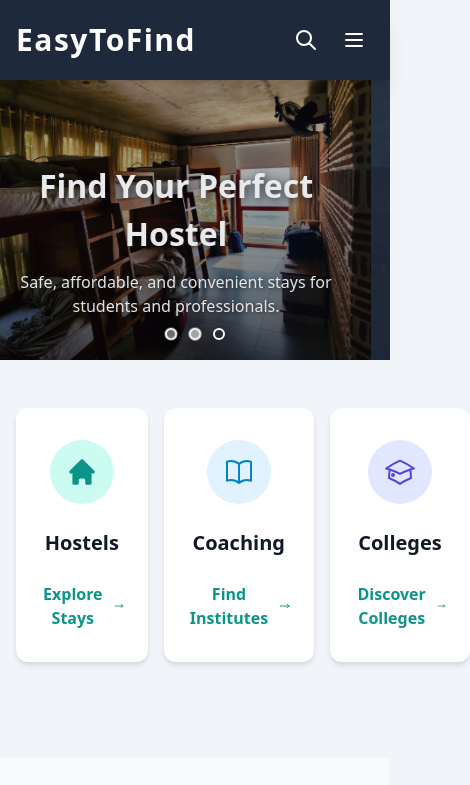
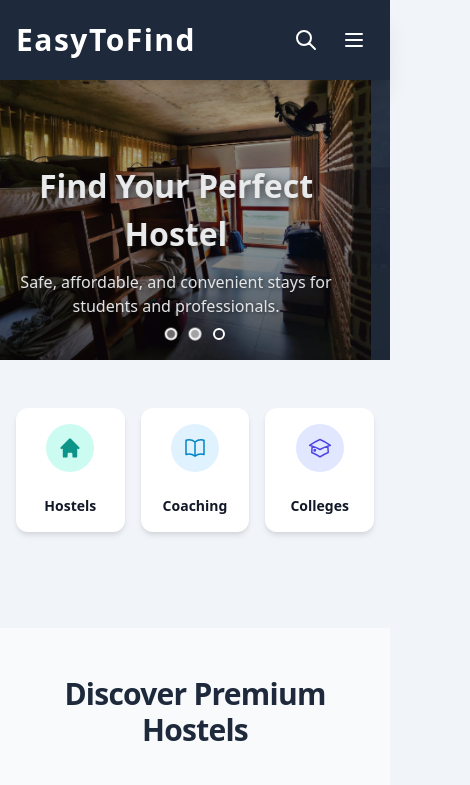
Before and after one commit to Sahilssr1/find, a plain HTML site: page index.html in a window 390 px wide. Shown: the top 785 px of the page, 470 px wide, since content can reach past the window. Drawn offline with nearby package versions, Linux system fonts and the light colour scheme; no server answers; some icons are missing.

Commit message:
Update index.html

```diff
--- a/index.html
+++ b/index.html
@@ -193,40 +193,28 @@
     <!-- Main Content: Category Cards -->
 <main class="py-12 sm:py-16 lg:py-20">
     <div class="max-w-7xl mx-auto px-4 sm:px-6 lg:px-8">
-            <!-- This container handles the horizontal scroll on mobile and grid on desktop -->
+
         <div class="category-container">
 
-                <a href="hostels.html" class="block category-card py-8 px-6">
-                    <div class="card-icon bg-teal-100 text-teal-600">
-                        <svg class="w-8 h-8" xmlns="http://www.w3.org/2000/svg" viewBox="0 0 20 20" fill="currentColor"><path d="M10.707 2.293a1 1 0 00-1.414 0l-7 7a1 1 0 001.414 1.414L4 10.414V17a1 1 0 001 1h2a1 1 0 001-1v-2a1 1 0 011-1h2a1 1 0 011 1v2a1 1 0 001 1h2a1 1 0 001-1v-6.586l.293.293a1 1 0 001.414-1.414l-7-7z" /></svg>
+            <a href="hostels.html" class="block category-card p-4 sm:p-6 lg:py-8">
+                <div class="card-icon bg-teal-100 text-teal-600 w-12 h-12 sm:w-16 sm:h-16">
+                    <svg class="w-6 h-6 sm:w-8 sm:h-8" xmlns="http://www.w3.org/2000/svg" viewBox="0 0 20 20" fill="currentColor"><path d="M10.707 2.293a1 1 0 00-1.414 0l-7 7a1 1 0 001.414 1.414L4 10.414V17a1 1 0 001 1h2a1 1 0 001-1v-2a1 1 0 011-1h2a1 1 0 011 1v2a1 1 0 001 1h2a1 1 0 001-1v-6.586l.293.293a1 1 0 001.414-1.414l-7-7z" /></svg>
                 </div>
-                    <h3 class="card-title">Hostels</h3>
-                    <span class="card-link">
-                        Explore Stays
-                        <svg class="w-4 h-4 ml-2" fill="none" stroke="currentColor" viewBox="0 0 24 24"><path stroke-linecap="round" stroke-linejoin="round" stroke-width="2" d="M17 8l4 4m0 0l-4 4m4-4H3"></path></svg>
-                    </span>
+                <h3 class="card-title text-sm sm:text-xl">Hostels</h3>
             </a>
 
-                <a href="coaching.html" class="block category-card py-8 px-6">
-                    <div class="card-icon bg-sky-100 text-sky-600">
-                        <svg class="w-8 h-8" xmlns="http://www.w3.org/2000/svg" fill="none" viewBox="0 0 24 24" stroke-width="1.5" stroke="currentColor"><path stroke-linecap="round" stroke-linejoin="round" d="M12 6.042A8.967 8.967 0 006 3.75c-1.052 0-2.062.18-3 .512v14.25A8.987 8.987 0 016 18c2.305 0 4.408.867 6 2.292m0-14.25a8.966 8.966 0 016-2.292c1.052 0 2.062.18 3 .512v14.25A8.987 8.987 0 0018 18a8.967 8.967 0 00-6 2.292m0-14.25v14.25" /></svg>
+            <a href="coaching.html" class="block category-card p-4 sm:p-6 lg:py-8">
+                <div class="card-icon bg-sky-100 text-sky-600 w-12 h-12 sm:w-16 sm:h-16">
+                    <svg class="w-6 h-6 sm:w-8 sm:h-8" xmlns="http://www.w3.org/2000/svg" fill="none" viewBox="0 0 24 24" stroke-width="1.5" stroke="currentColor"><path stroke-linecap="round" stroke-linejoin="round" d="M12 6.042A8.967 8.967 0 006 3.75c-1.052 0-2.062.18-3 .512v14.25A8.987 8.987 0 016 18c2.305 0 4.408.867 6 2.292m0-14.25a8.966 8.966 0 016-2.292c1.052 0 2.062.18 3 .512v14.25A8.987 8.987 0 0018 18a8.967 8.967 0 00-6 2.292m0-14.25v14.25" /></svg>
                 </div>
-                    <h3 class="card-title">Coaching</h3>
-                    <span class="card-link">
-                        Find Institutes
-                        <svg class="w-4 h-4 ml-2" fill="none" stroke="currentColor" viewBox="0 0 24 24"><path stroke-linecap="round" stroke-linejoin="round" stroke-width="2" d="M17 8l4 4m0 0l-4 4m4-4H3"></path></svg>
-                    </span>
+                <h3 class="card-title text-sm sm:text-xl">Coaching</h3>
             </a>
 
-                <a href="colleges.html" class="block category-card py-8 px-6">
-                    <div class="card-icon bg-indigo-100 text-indigo-600">
-                       <svg class="w-8 h-8" xmlns="http://www.w3.org/2000/svg" fill="none" viewBox="0 0 24 24" stroke-width="1.5" stroke="currentColor"><path stroke-linecap="round" stroke-linejoin="round" d="M4.26 10.147a60.436 60.436 0 00-.491 6.347A48.627 48.627 0 0112 20.904a48.627 48.627 0 018.232-4.41 60.46 60.46 0 00-.491-6.347m-15.482 0a50.57 50.57 0 00-2.658-.813A59.905 59.905 0 0112 3.493a59.902 59.902 0 0110.399 5.84c-.896.248-1.783.52-2.658.814m-15.482 0A50.697 50.697 0 0112 13.489a50.702 50.702 0 017.74-3.342M6.75 15a.75.75 0 100-1.5.75.75 0 000 1.5z" /></svg>
+            <a href="colleges.html" class="block category-card p-4 sm:p-6 lg:py-8">
+                <div class="card-icon bg-indigo-100 text-indigo-600 w-12 h-12 sm:w-16 sm:h-16">
+                   <svg class="w-6 h-6 sm:w-8 sm:h-8" xmlns="http://www.w3.org/2000/svg" fill="none" viewBox="0 0 24 24" stroke-width="1.5" stroke="currentColor"><path stroke-linecap="round" stroke-linejoin="round" d="M4.26 10.147a60.436 60.436 0 00-.491 6.347A48.627 48.627 0 0112 20.904a48.627 48.627 0 018.232-4.41 60.46 60.46 0 00-.491-6.347m-15.482 0a50.57 50.57 0 00-2.658-.813A59.905 59.905 0 0112 3.493a59.902 59.902 0 0110.399 5.84c-.896.248-1.783.52-2.658.814m-15.482 0A50.697 50.697 0 0112 13.489a50.702 50.702 0 017.74-3.342M6.75 15a.75.75 0 100-1.5.75.75 0 000 1.5z" /></svg>
                 </div>
-                    <h3 class="card-title">Colleges</h3>
-                    <span class="card-link">
-                        Discover Colleges
-                        <svg class="w-4 h-4 ml-2" fill="none" stroke="currentColor" viewBox="0 0 24 24"><path stroke-linecap="round" stroke-linejoin="round" stroke-width="2" d="M17 8l4 4m0 0l-4 4m4-4H3"></path></svg>
-                    </span>
+                <h3 class="card-title text-sm sm:text-xl">Colleges</h3>
             </a>
 
        </div>
```
Lines whose indentation alone changed are shown as unchanged.
